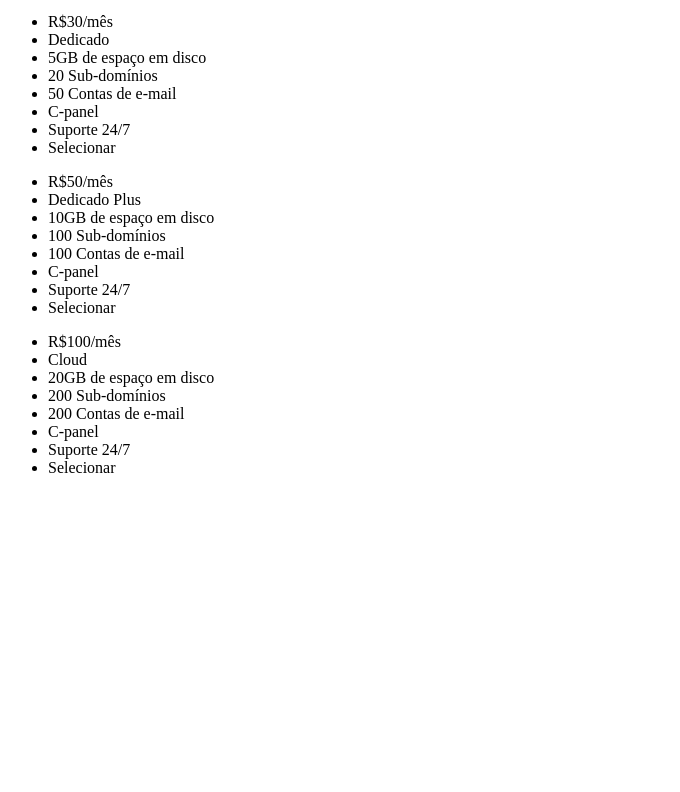
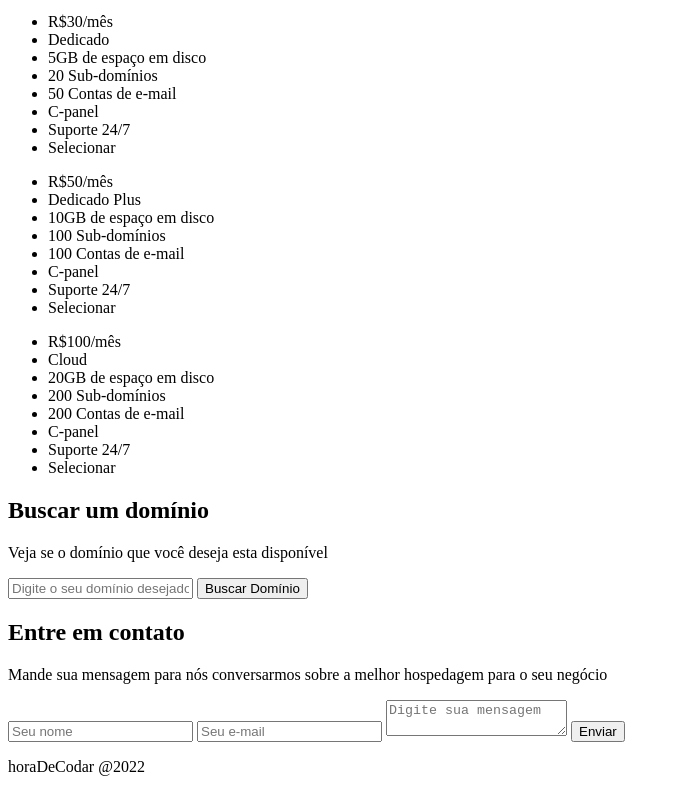
Before and after one commit to caahcavalcantte/hDC-Host, a plain HTML site: page index.html in a window 1280 px wide. Shown: the part 962-1754 px from the top of the page, without its empty margins (0-680 px from the left). Before the commit the page ends 1455 px from the top, so only its background shows below. Drawn offline with Linux system fonts and the light colour scheme.

Commit message:
Finalizando a estrutura da página (html), sessão do formulário e footer.

```diff
--- a/index.html
+++ b/index.html
@@ -100,7 +100,28 @@
                     </div>
                 </div>
             </section>
+            <section class="searchdomain-container">
+                <h2>Buscar um domínio</h2>
+                <p>Veja se o domínio que você deseja esta disponível</p>
+                <form action="">
+                    <input type="text" name="domain" placeholder="Digite o seu domínio desejado">
+                    <input type="submit" value="Buscar Domínio">
+                </form>
+            </section>
+            <section class="contact-container">
+                <h2>Entre em contato</h2>
+                <p>Mande sua mensagem para nós conversarmos sobre a melhor hospedagem para o seu negócio</p>
+                <form action="">
+                    <input type="text" name="name" placeholder="Seu nome">
+                    <input type="email" name="email" placeholder="Seu e-mail">
+                    <textarea name="message" placeholder="Digite sua mensagem"></textarea>
+                    <input type="submit" value="Enviar">
+                </form>
+            </section>
         </main>
+        <footer>
+            <p>horaDeCodar @2022</p>
+        </footer>
     </div>
 </body>
 </html>
```
